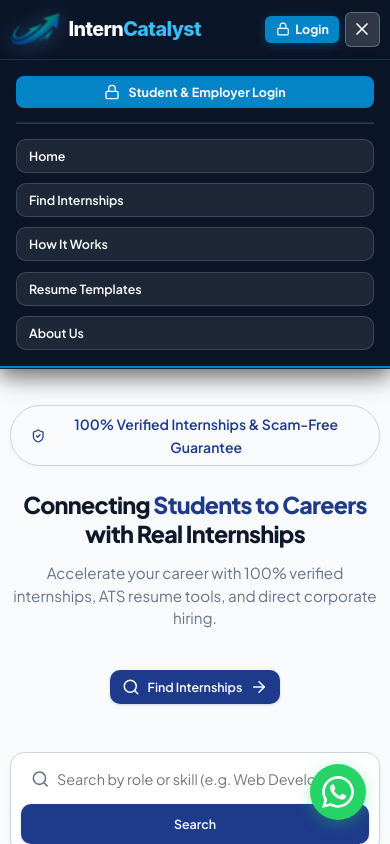
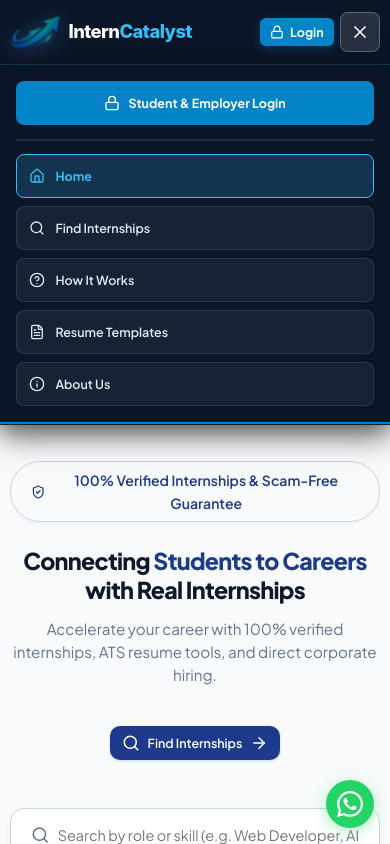
Before and after one commit to interncatalystin-collab/Catalyst, a React (Vite) app: page / in a window 390 px wide. Both pictures are taken after a click on the button "Toggle navigation menu". Shown: the top 844 px of the page. Built offline with nearby package versions, Linux system fonts and the light colour scheme.

Commit message:
mobile view

```diff
--- a/src/components/LoginPage.jsx
+++ b/src/components/LoginPage.jsx
@@ -388,7 +388,7 @@ export default function LoginPage({ targetRole = 'student', companies = [], onLo
   };
 
   return (
-    <div style={{ padding: '4rem 0 6rem', minHeight: '80vh', display: 'flex', alignItems: 'center', justifyContent: 'center' }}>
+    <div style={{ padding: '4rem 1rem 6rem', minHeight: '80vh', display: 'flex', alignItems: 'center', justifyContent: 'center' }}>
       <div style={{ width: '100%', maxWidth: '520px' }}>
         {/* Header Badge & Brand Logo */}
         <div style={{ textAlign: 'center', marginBottom: '2rem', display: 'flex', flexDirection: 'column', alignItems: 'center' }}>
@@ -407,7 +407,7 @@ export default function LoginPage({ targetRole = 'student', companies = [], onLo
         </div>
 
         {/* Login Card */}
-        <div className="glass-card" style={{ padding: '2.25rem', background: '#ffffff', borderRadius: '16px', boxShadow: '0 20px 40px rgba(15, 23, 42, 0.08)', border: '1px solid var(--border-color)' }}>
+        <div className="glass-card login-card" style={{ padding: '2.25rem', background: '#ffffff', borderRadius: '16px', boxShadow: '0 20px 40px rgba(15, 23, 42, 0.08)', border: '1px solid var(--border-color)' }}>
           {/* Role Selector Tabs */}
           <div style={{
             display: 'grid',
--- a/src/components/Logo.jsx
+++ b/src/components/Logo.jsx
@@ -120,7 +120,9 @@ export default function Logo({
         }}
       />
       <div style={{ display: 'flex', flexDirection: 'column', justifyContent: 'center', flexShrink: 0, whiteSpace: 'nowrap' }}>
-        <div style={{
+        <div
+          className="logo-title"
+          style={{
             fontSize: `${fontSizeTitle}px`,
             fontWeight: '800',
             letterSpacing: '-0.03em',
@@ -128,7 +130,8 @@ export default function Logo({
             lineHeight: '1.05',
             fontFamily: 'Inter, system-ui, -apple-system, sans-serif',
             whiteSpace: 'nowrap'
-        }}>
+          }}
+        >
           Intern<span style={{ color: accentColor }}>Catalyst</span>
         </div>
         {showTagline && (
--- a/src/components/Navbar.jsx
+++ b/src/components/Navbar.jsx
@@ -1,6 +1,7 @@
 import React, { useState } from 'react';
 import Logo from './Logo';
 import {
+  Home,
   Briefcase,
   Search,
   User,
@@ -142,14 +143,20 @@ export default function Navbar({ activeTab, setActiveTab, currentRole, setCurren
             <button
               className="mobile-menu-btn"
               onClick={() => setMobileMenuOpen(!mobileMenuOpen)}
+              aria-label="Toggle navigation menu"
               style={{
                 display: 'none',
-                background: 'rgba(255, 255, 255, 0.15)',
+                background: 'rgba(255, 255, 255, 0.12)',
                 border: '1px solid rgba(255, 255, 255, 0.25)',
                 color: '#ffffff',
-                padding: '0.4rem',
-                borderRadius: '6px',
-                cursor: 'pointer'
+                padding: '0.45rem',
+                borderRadius: '8px',
+                cursor: 'pointer',
+                minWidth: '40px',
+                minHeight: '40px',
+                alignItems: 'center',
+                justifyContent: 'center',
+                transition: 'all 0.2s ease'
               }}
             >
               {mobileMenuOpen ? <X size={20} /> : <Menu size={20} />}
@@ -160,14 +167,14 @@ export default function Navbar({ activeTab, setActiveTab, currentRole, setCurren
 
       {/* Mobile Drawer Navigation */}
       {mobileMenuOpen && (
-        <div style={{
+        <div className="mobile-nav-drawer" style={{
           background: '#0b1528',
           borderBottom: '2px solid #0284c7',
           padding: '1rem',
           display: 'flex',
           flexDirection: 'column',
-          gap: '0.65rem',
-          boxShadow: '0 8px 25px rgba(0,0,0,0.4)'
+          gap: '0.5rem',
+          boxShadow: '0 12px 30px rgba(0,0,0,0.5)'
         }}>
           {currentRole === 'visitor' ? (
             <button
@@ -179,7 +186,12 @@ export default function Navbar({ activeTab, setActiveTab, currentRole, setCurren
                 padding: '0.75rem 1rem',
                 fontSize: '0.9rem',
                 border: 'none',
-                borderRadius: '8px'
+                borderRadius: '8px',
+                display: 'flex',
+                alignItems: 'center',
+                justifyContent: 'center',
+                gap: '0.5rem',
+                minHeight: '44px'
               }}
               onClick={() => handleNavClick('login')}
             >
@@ -190,7 +202,7 @@ export default function Navbar({ activeTab, setActiveTab, currentRole, setCurren
               {currentRole === 'student' && (
                 <button
                   className="btn"
-                  style={{ background: '#0284c7', color: '#ffffff', fontWeight: '700', padding: '0.75rem 1rem', fontSize: '0.9rem', borderRadius: '8px' }}
+                  style={{ background: '#0284c7', color: '#ffffff', fontWeight: '700', padding: '0.75rem 1rem', fontSize: '0.9rem', borderRadius: '8px', display: 'flex', alignItems: 'center', justifyContent: 'center', gap: '0.5rem', minHeight: '44px' }}
                   onClick={() => handleNavClick('student-dash')}
                 >
                   <GraduationCap size={16} /> Student Dashboard
@@ -199,7 +211,7 @@ export default function Navbar({ activeTab, setActiveTab, currentRole, setCurren
               {currentRole === 'company' && (
                 <button
                   className="btn btn-emerald"
-                  style={{ background: '#15803d', color: '#ffffff', fontWeight: '700', padding: '0.75rem 1rem', fontSize: '0.9rem', borderRadius: '8px' }}
+                  style={{ background: '#15803d', color: '#ffffff', fontWeight: '700', padding: '0.75rem 1rem', fontSize: '0.9rem', borderRadius: '8px', display: 'flex', alignItems: 'center', justifyContent: 'center', gap: '0.5rem', minHeight: '44px' }}
                   onClick={() => handleNavClick('company-dash')}
                 >
                   <Building2 size={16} /> Company Dashboard
@@ -208,7 +220,7 @@ export default function Navbar({ activeTab, setActiveTab, currentRole, setCurren
               {currentRole === 'admin' && (
                 <button
                   className="btn"
-                  style={{ borderColor: 'rgba(255,255,255,0.2)', color: '#ffffff', background: '#0f172a', fontWeight: '700', padding: '0.75rem 1rem', fontSize: '0.9rem', borderRadius: '8px' }}
+                  style={{ borderColor: 'rgba(255,255,255,0.2)', color: '#ffffff', background: '#0f172a', fontWeight: '700', padding: '0.75rem 1rem', fontSize: '0.9rem', borderRadius: '8px', display: 'flex', alignItems: 'center', justifyContent: 'center', gap: '0.5rem', minHeight: '44px' }}
                   onClick={() => handleNavClick('admin-dash')}
                 >
                   <Shield size={16} /> Admin Dashboard
@@ -216,42 +228,41 @@ export default function Navbar({ activeTab, setActiveTab, currentRole, setCurren
               )}
             </>
           )}
-          <hr style={{ borderColor: 'rgba(255,255,255,0.15)', margin: '0.25rem 0' }} />
-          <button
-            className="btn"
-            style={{ background: 'rgba(255,255,255,0.08)', color: '#ffffff', fontWeight: '600', border: '1px solid rgba(255,255,255,0.15)', padding: '0.65rem 1rem', fontSize: '0.875rem', justifyContent: 'flex-start' }}
-            onClick={() => handleNavClick('home')}
-          >
-            Home
-          </button>
-          <button
-            className="btn"
-            style={{ background: 'rgba(255,255,255,0.08)', color: '#ffffff', fontWeight: '600', border: '1px solid rgba(255,255,255,0.15)', padding: '0.65rem 1rem', fontSize: '0.875rem', justifyContent: 'flex-start' }}
-            onClick={() => handleNavClick('browse')}
-          >
-            Find Internships
-          </button>
-          <button
-            className="btn"
-            style={{ background: 'rgba(255,255,255,0.08)', color: '#ffffff', fontWeight: '600', border: '1px solid rgba(255,255,255,0.15)', padding: '0.65rem 1rem', fontSize: '0.875rem', justifyContent: 'flex-start' }}
-            onClick={() => handleNavClick('how-it-works')}
-          >
-            How It Works
-          </button>
-          <button
-            className="btn"
-            style={{ background: 'rgba(255,255,255,0.08)', color: '#ffffff', fontWeight: '600', border: '1px solid rgba(255,255,255,0.15)', padding: '0.65rem 1rem', fontSize: '0.875rem', justifyContent: 'flex-start' }}
-            onClick={() => handleNavClick('resume-templates')}
-          >
-            Resume Templates
-          </button>
-          <button
-            className="btn"
-            style={{ background: 'rgba(255,255,255,0.08)', color: '#ffffff', fontWeight: '600', border: '1px solid rgba(255,255,255,0.15)', padding: '0.65rem 1rem', fontSize: '0.875rem', justifyContent: 'flex-start' }}
-            onClick={() => handleNavClick('about')}
-          >
-            About Us
-          </button>
+          <hr style={{ borderColor: 'rgba(255,255,255,0.12)', margin: '0.35rem 0' }} />
+          {[
+            { id: 'home', label: 'Home', icon: <Home size={16} /> },
+            { id: 'browse', label: 'Find Internships', icon: <Search size={16} /> },
+            { id: 'how-it-works', label: 'How It Works', icon: <HelpCircle size={16} /> },
+            { id: 'resume-templates', label: 'Resume Templates', icon: <FileText size={16} /> },
+            { id: 'about', label: 'About Us', icon: <Info size={16} /> },
+          ].map((navItem) => {
+            const isActive = activeTab === navItem.id || (navItem.id === 'resume-templates' && activeTab === 'resources');
+            return (
+              <button
+                key={navItem.id}
+                className="btn"
+                style={{
+                  background: isActive ? 'rgba(56, 189, 248, 0.18)' : 'rgba(255,255,255,0.06)',
+                  color: isActive ? '#38bdf8' : '#e2e8f0',
+                  fontWeight: isActive ? '700' : '600',
+                  border: isActive ? '1px solid #38bdf8' : '1px solid rgba(255,255,255,0.1)',
+                  padding: '0.75rem 1rem',
+                  fontSize: '0.9rem',
+                  justifyContent: 'flex-start',
+                  borderRadius: '8px',
+                  display: 'flex',
+                  alignItems: 'center',
+                  gap: '0.65rem',
+                  minHeight: '44px',
+                  transition: 'all 0.15s ease'
+                }}
+                onClick={() => handleNavClick(navItem.id)}
+              >
+                {navItem.icon}
+                <span>{navItem.label}</span>
+              </button>
+            );
+          })}
         </div>
       )}
     </header>
--- a/src/components/WhatsAppButton.jsx
+++ b/src/components/WhatsAppButton.jsx
@@ -10,6 +10,7 @@ export default function WhatsAppButton({
 
   return (
     <div
+      className="whatsapp-floating-wrapper"
       style={{
         position: 'fixed',
         bottom: '24px',
@@ -26,6 +27,7 @@ export default function WhatsAppButton({
         href={whatsappUrl}
         target="_blank"
         rel="noopener noreferrer"
+        className="whatsapp-floating-btn"
         aria-label="Chat with us on WhatsApp for any queries"
         title="Chat on WhatsApp"
         onMouseEnter={() => setIsHovered(true)}
--- a/src/index.css
+++ b/src/index.css
@@ -541,6 +541,21 @@ button, input, select, textarea {
   }
 }
 
+@keyframes slideDown {
+  from {
+    opacity: 0;
+    transform: translateY(-8px);
+  }
+  to {
+    opacity: 1;
+    transform: translateY(0);
+  }
+}
+
+.mobile-nav-drawer {
+  animation: slideDown 0.2s ease-out;
+}
+
 /* Comprehensive Mobile Alignment & Spacing Rules (< 768px Smartphones & Tablets) */
 @media (max-width: 768px) {
   .container {
@@ -660,6 +675,41 @@ button, input, select, textarea {
 
   .brand-logo-wrapper img {
     max-height: 32px !important;
+  }
+
+  .brand-logo-wrapper .logo-title {
+    font-size: 1.15rem !important;
+  }
+
+  .brand-logo-wrapper .logo-tagline {
+    display: none !important;
+  }
+
+  .footer-bottom-bar {
+    flex-direction: column !important;
+    align-items: center !important;
+    text-align: center !important;
+    gap: 1rem !important;
+  }
+
+  .footer-legal-links {
+    justify-content: center !important;
+    width: 100% !important;
+  }
+
+  .whatsapp-floating-wrapper {
+    bottom: 16px !important;
+    right: 16px !important;
+  }
+
+  .whatsapp-floating-btn {
+    width: 48px !important;
+    height: 48px !important;
+  }
+
+  .whatsapp-floating-btn svg {
+    width: 26px !important;
+    height: 26px !important;
   }
 
   .nav-action-ctas .nav-reg-btn {
@@ -853,3 +903,159 @@ button, input, select, textarea {
     max-width: calc(100vw - 16px) !important;
   }
 }
+
+/* ==========================================================================
+   Comprehensive Mobile Responsiveness & Alignment System
+   ========================================================================== */
+
+/* Prevent horizontal overflow on mobile viewports */
+html, body {
+  overflow-x: hidden !important;
+  max-width: 100vw !important;
+}
+
+/* Prevent iOS Safari auto-zoom on input focus */
+@media (max-width: 768px) {
+  input, select, textarea {
+    font-size: 16px !important;
+  }
+}
+
+/* Mobile Touch Tabs (Smooth horizontal scrolling with no wrap break) */
+.mobile-touch-tabs {
+  -webkit-overflow-scrolling: touch !important;
+  scrollbar-width: none !important;
+  -ms-overflow-style: none !important;
+}
+
+.mobile-touch-tabs::-webkit-scrollbar {
+  display: none !important;
+}
+
+.mobile-touch-tabs > * {
+  white-space: nowrap !important;
+  flex-shrink: 0 !important;
+}
+
+/* Profile Header Card Responsive Layout */
+@media (max-width: 640px) {
+  .profile-header-card {
+    flex-direction: column !important;
+    align-items: flex-start !important;
+    gap: 1.25rem !important;
+    padding: 1.25rem 1rem !important;
+  }
+
+  .profile-header-info {
+    flex-direction: row !important;
+    align-items: center !important;
+    width: 100% !important;
+  }
+}
+
+/* Hero Search Bar on Mobile */
+@media (max-width: 540px) {
+  .hero-search-form {
+    flex-direction: column !important;
+    border-radius: var(--radius-lg) !important;
+    padding: 0.75rem !important;
+    gap: 0.75rem !important;
+  }
+
+  .hero-search-form > div {
+    width: 100% !important;
+    padding: 0.25rem 0.5rem !important;
+  }
+
+  .hero-search-form button {
+    width: 100% !important;
+    padding: 0.75rem !important;
+    justify-content: center !important;
+  }
+}
+
+/* Workflow Toggle in How It Works */
+@media (max-width: 640px) {
+  .workflow-toggle-container {
+    display: flex !important;
+    width: 100% !important;
+    max-width: 100% !important;
+    border-radius: 14px !important;
+    flex-direction: column !important;
+    gap: 0.35rem !important;
+    padding: 0.35rem !important;
+  }
+
+  .workflow-toggle-btn {
+    width: 100% !important;
+    justify-content: center !important;
+    padding: 0.6rem 1rem !important;
+    border-radius: 10px !important;
+    font-size: 0.86rem !important;
+  }
+}
+
+/* Responsive Banner Card */
+@media (max-width: 640px) {
+  .responsive-banner-card {
+    padding: 1.5rem 1.15rem !important;
+    gap: 1.25rem !important;
+  }
+
+  .responsive-banner-card button {
+    width: 100% !important;
+    justify-content: center !important;
+  }
+}
+
+/* Authentication Login Card */
+@media (max-width: 480px) {
+  .login-card {
+    padding: 1.5rem 1rem !important;
+    border-radius: 14px !important;
+  }
+}
+
+/* Modal Content on Mobile */
+.modal-content {
+  -webkit-overflow-scrolling: touch !important;
+}
+
+@media (max-width: 640px) {
+  .modal-content {
+    padding: 1.25rem !important;
+    max-height: 92vh !important;
+    border-radius: 16px !important;
+    width: 95% !important;
+  }
+}
+
+/* Overleaf Modal Split Pane on Small Screens */
+@media (max-width: 768px) {
+  .overleaf-split-pane {
+    grid-template-columns: 1fr !important;
+    overflow-y: auto !important;
+  }
+
+  .overleaf-action-bar {
+    padding: 0.75rem 1rem !important;
+  }
+
+  .overleaf-action-bar > div:last-child {
+    width: 100% !important;
+    justify-content: space-between !important;
+  }
+}
+
+/* Toast Notifications Position on Mobile */
+@media (max-width: 480px) {
+  .toast-container {
+    left: 1rem !important;
+    right: 1rem !important;
+    bottom: 5rem !important;
+  }
+
+  .toast {
+    font-size: 0.85rem !important;
+  }
+}
--- a/src/pages/HomePage.jsx
+++ b/src/pages/HomePage.jsx
@@ -228,7 +228,7 @@ export default function HomePage({
       {/* Featured Internships Grid */}
       <section style={{ padding: '3rem 0' }}>
         <div className="container">
-          <div style={{ display: 'flex', alignItems: 'center', justifyContent: 'space-between', marginBottom: '2rem' }}>
+          <div style={{ display: 'flex', alignItems: 'center', justifyContent: 'space-between', marginBottom: '2rem', flexWrap: 'wrap', gap: '1rem' }}>
             <div>
               <h2 style={{ fontSize: '1.8rem', fontWeight: '800', color: '#0f172a' }}>
                 Featured <span className="text-gradient">Internship Opportunities</span>
@@ -321,7 +321,9 @@ export default function HomePage({
             </button>
           </div>
 
-          <div style={{
+          <div
+            className="responsive-banner-card"
+            style={{
             background: '#ffffff',
             border: '1px solid #cbd5e1',
             borderRadius: 'var(--radius-xl)',
--- a/src/pages/HowItWorksPage.jsx
+++ b/src/pages/HowItWorksPage.jsx
@@ -29,7 +29,9 @@ export default function HowItWorksPage({ setActiveTab, setCurrentRole }) {
           </p>
 
           {/* Workflow Toggle */}
-          <div style={{
+          <div
+            className="workflow-toggle-container"
+            style={{
             display: 'inline-flex',
             background: '#ffffff',
             border: '1px solid var(--border-color)',
@@ -38,6 +40,7 @@ export default function HowItWorksPage({ setActiveTab, setCurrentRole }) {
             boxShadow: 'var(--shadow-sm)'
           }}>
             <button
+              className="workflow-toggle-btn"
               onClick={() => setActiveWorkflow('students')}
               style={{
                 background: activeWorkflow === 'students' ? 'var(--primary)' : 'transparent',
@@ -58,6 +61,7 @@ export default function HowItWorksPage({ setActiveTab, setCurrentRole }) {
             </button>
 
             <button
+              className="workflow-toggle-btn"
               onClick={() => setActiveWorkflow('companies')}
               style={{
                 background: activeWorkflow === 'companies' ? 'var(--verified-color)' : 'transparent',
--- a/src/pages/StudentDashboard.jsx
+++ b/src/pages/StudentDashboard.jsx
@@ -447,7 +447,7 @@ export default function StudentDashboard({
       <div className="container">
 
         {/* Top Summary Banner */}
-        <div className="glass-card" style={{
+        <div className="glass-card profile-header-card" style={{
           marginBottom: '2rem',
           display: 'flex',
           alignItems: 'center',
@@ -456,7 +456,7 @@ export default function StudentDashboard({
           gap: '1.5rem',
           padding: '1.5rem'
         }}>
-          <div style={{ display: 'flex', alignItems: 'center', gap: '1.25rem' }}>
+          <div className="profile-header-info" style={{ display: 'flex', alignItems: 'center', gap: '1.25rem' }}>
             <div style={{ position: 'relative' }}>
               <img
                 src={avatar || safeProfile.avatar || 'https://images.unsplash.com/photo-1534528741775-53994a69daeb?auto=format&fit=crop&w=150&q=80'}
```
Also changed, not shown: src/components/Footer.jsx (+7 -7 lines), src/pages/ResumeTemplatesPage.jsx (+10 -3 lines). Lines whose indentation alone changed are shown as unchanged.
